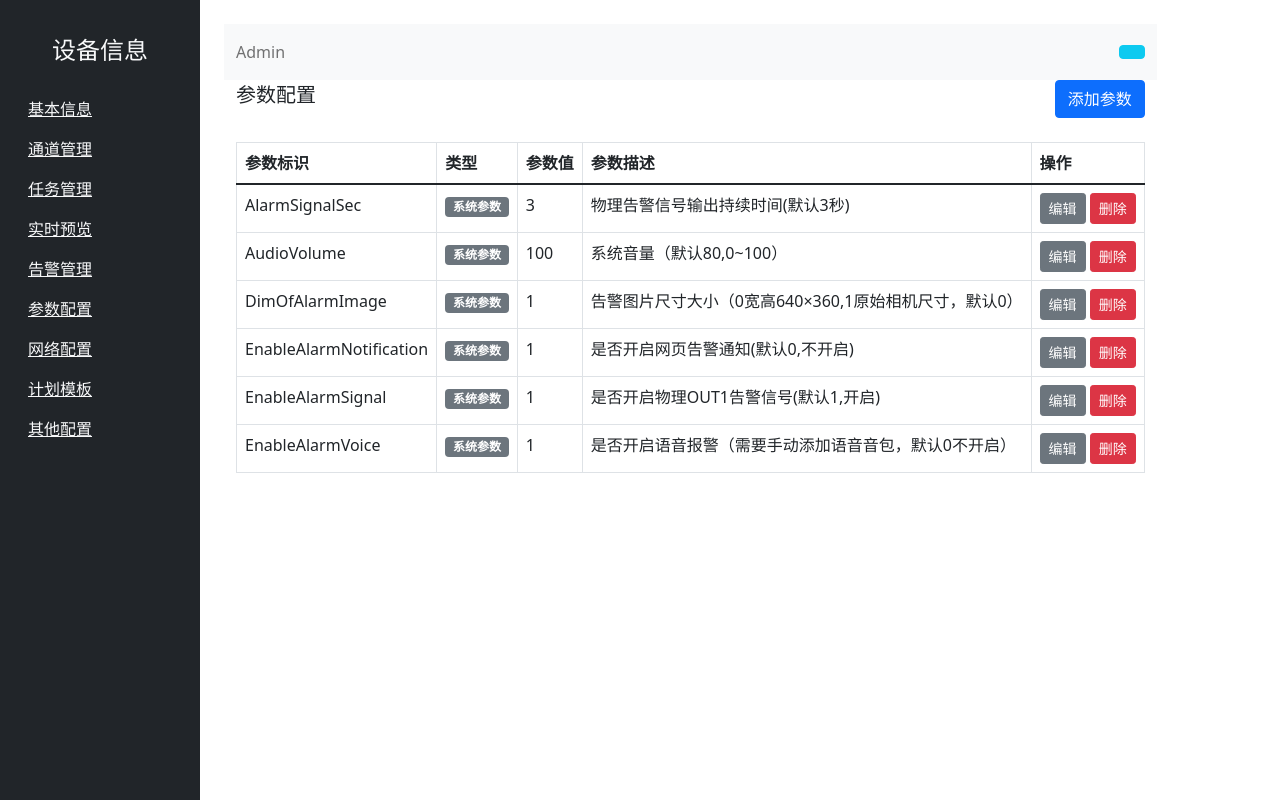
After one commit to luoxiafeng/sdk_demo, a Flask app: page /parameter_settings in a window 1280 px wide. The commit adds this page. Run offline with Flask 3, Linux system fonts and the light colour scheme.

Commit message:
add sub-menu

```diff
--- a/app.py
+++ b/app.py
@@ -73,5 +73,53 @@ def live_preview():
 
     return render_template('live_preview.html', cameras=cameras)
 
+@app.route('/alarm_management')
+def alarm_management():
+    alarms = [
+        {
+            'id': '06',
+            'video_channel': '02',
+            'alarm_date': '2024-07-09 10:03:33',
+            'report_address': 'http://192.168.1.106:5201/receive',
+            'report_status': '上传失败',
+            'alarm_content': '未佩戴口罩',
+            'image_url': 'path_to_image1.jpg'
+        },
+        {
+            'id': '06',
+            'video_channel': '02',
+            'alarm_date': '2024-07-09 09:35:06',
+            'report_address': 'http://192.168.1.106:5201/receive',
+            'report_status': '上传失败',
+            'alarm_content': '未佩戴口罩',
+            'image_url': 'path_to_image2.jpg'
+        },
+        {
+            'id': '06',
+            'video_channel': '02',
+            'alarm_date': '2024-07-09 09:33:36',
+            'report_address': 'http://192.168.1.106:5201/receive',
+            'report_status': '上传失败',
+            'alarm_content': '未佩戴口罩',
+            'image_url': 'path_to_image3.jpg'
+        }
+    ]
+
+    return render_template('alarm_management.html', alarms=alarms)
+
+@app.route('/parameter_settings')
+def parameter_settings():
+    parameters = [
+        {'id': 'AlarmSignalSec', 'type': '系统参数', 'value': '3', 'description': '物理告警信号输出持续时间(默认3秒)'},
+        {'id': 'AudioVolume', 'type': '系统参数', 'value': '100', 'description': '系统音量（默认80,0~100）'},
+        {'id': 'DimOfAlarmImage', 'type': '系统参数', 'value': '1', 'description': '告警图片尺寸大小（0宽高640×360,1原始相机尺寸，默认0）'},
+        {'id': 'EnableAlarmNotification', 'type': '系统参数', 'value': '1', 'description': '是否开启网页告警通知(默认0,不开启)'},
+        {'id': 'EnableAlarmSignal', 'type': '系统参数', 'value': '1', 'description': '是否开启物理OUT1告警信号(默认1,开启)'},
+        {'id': 'EnableAlarmVoice', 'type': '系统参数', 'value': '1', 'description': '是否开启语音报警（需要手动添加语音音包，默认0不开启）'}
+    ]
+
+    return render_template('parameter_settings.html', parameters=parameters)
+
+
 if __name__ == '__main__':
     app.run(debug=True)
--- a/templates/base.html
+++ b/templates/base.html
@@ -19,9 +19,9 @@
                 <li><a href="#" id="channel-management-link" class="text-light d-block py-2">通道管理</a></li>
                 <li><a href="#" id="task-management-link" class="text-light d-block py-2">任务管理</a></li>
                 <li><a href="#" id="live-preview-link" class="text-light d-block py-2">实时预览</a></li>
-                <li><a href="#" class="text-light d-block py-2">告警管理</a></li>
-                <li><a href="#" class="text-light d-block py-2">网络管理</a></li>
-                <li><a href="#" class="text-light d-block py-2">参数设置</a></li>
+                <li><a href="#" id="alarm-management-link" class="text-light d-block py-2">告警管理</a></li>
+                <li><a href="#" id="parameter-settings-link" class="text-light d-block py-2">参数配置</a></li>
+                <li><a href="#" class="text-light d-block py-2">网络配置</a></li>
                 <li><a href="#" class="text-light d-block py-2">计划模板</a></li>
                 <li><a href="#" class="text-light d-block py-2">其他配置</a></li>
             </ul>
@@ -56,16 +56,19 @@
                 window.location.href = "/task_management";
             });
 
-            document.getElementById('add-task-button').addEventListener('click', function() {
-                window.location.href = "/task_management/add";
-            });
-
-            // 新增实时预览的跳转
             document.getElementById('live-preview-link').addEventListener('click', function() {
                 window.location.href = "/live_preview";
             });
+
+            document.getElementById('alarm-management-link').addEventListener('click', function() {
+                window.location.href = "/alarm_management";
+            });
+
+            // 新增参数配置的跳转
+            document.getElementById('parameter-settings-link').addEventListener('click', function() {
+                window.location.href = "/parameter_settings";
+            });
         });
     </script>
-
 </body>
 </html>
--- /dev/null
+++ b/templates/parameter_settings.html
@@ -0,0 +1,35 @@
+{% extends "base.html" %}
+{% block title %}参数配置{% endblock %}
+
+{% block content %}
+<div class="d-flex justify-content-between align-items-center mb-4">
+    <h5>参数配置</h5>
+    <button class="btn btn-primary">添加参数</button>
+</div>
+
+<table class="table table-bordered">
+    <thead>
+        <tr>
+            <th>参数标识</th>
+            <th>类型</th>
+            <th>参数值</th>
+            <th>参数描述</th>
+            <th>操作</th>
+        </tr>
+    </thead>
+    <tbody>
+        {% for parameter in parameters %}
+        <tr>
+            <td>{{ parameter.id }}</td>
+            <td><span class="badge bg-secondary">{{ parameter.type }}</span></td>
+            <td>{{ parameter.value }}</td>
+            <td>{{ parameter.description }}</td>
+            <td>
+                <button class="btn btn-secondary btn-sm">编辑</button>
+                <button class="btn btn-danger btn-sm">删除</button>
+            </td>
+        </tr>
+        {% endfor %}
+    </tbody>
+</table>
+{% endblock %}
```
Also changed, not shown: templates/alarm_management.html (added, +64 -0 lines).
